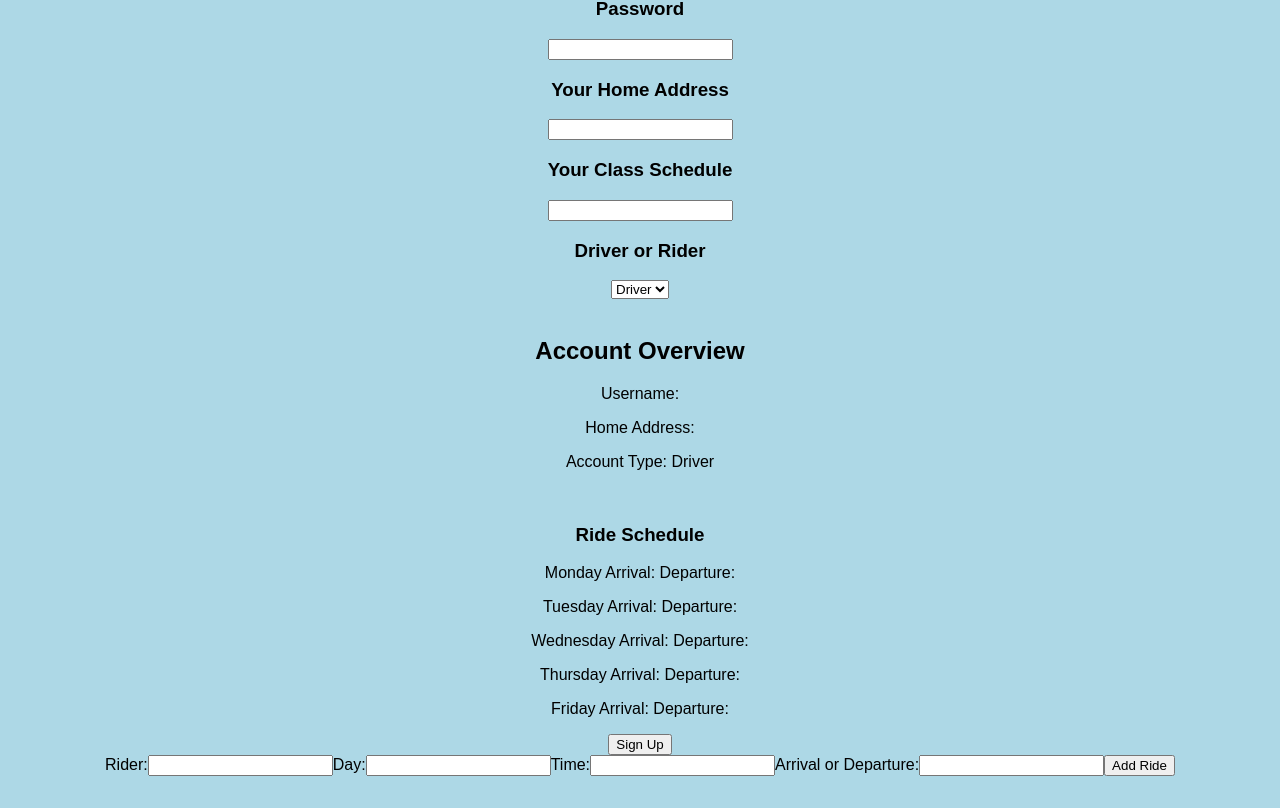
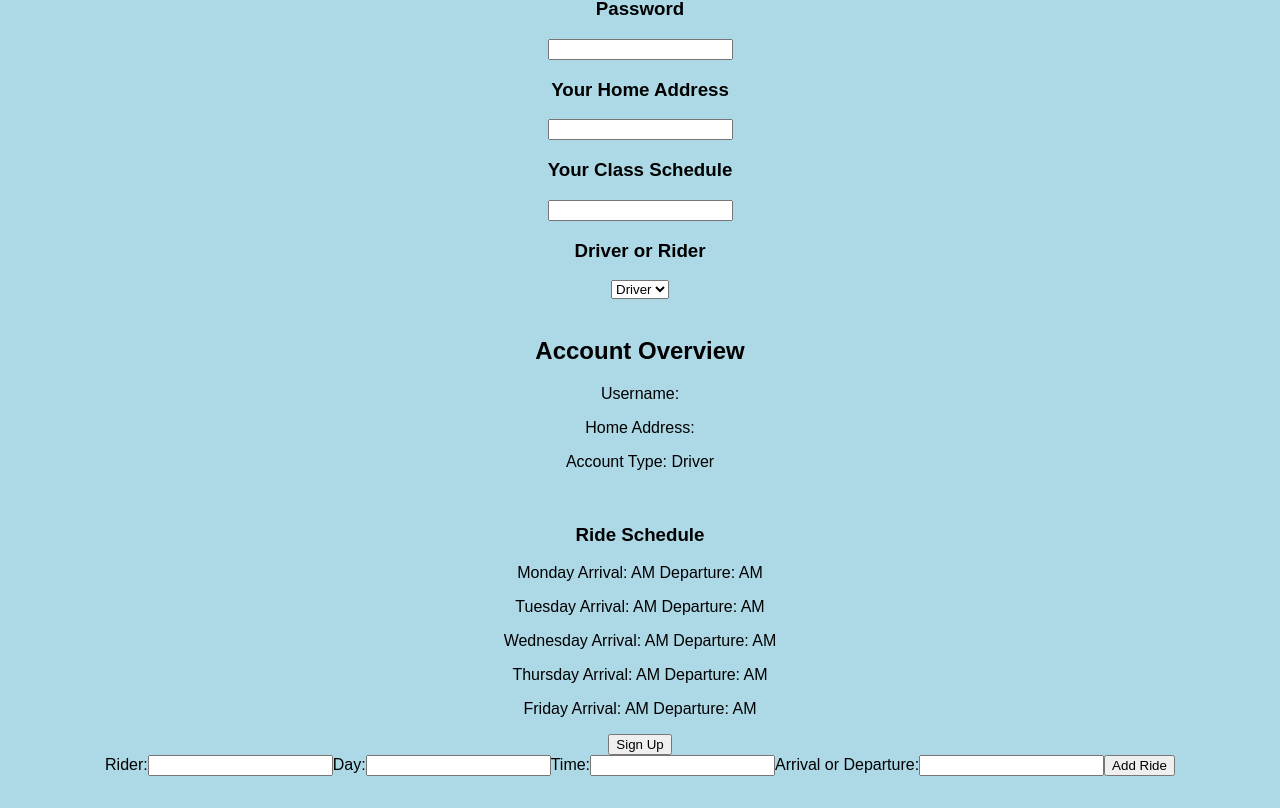
Before and after one commit to reuben-r/35L-project, a React (Create React App) app in the folder client-server-APP/fe/: page /signup in a window 1280 px wide. Shown: the part 359-1167 px from the top of the page. Built offline with nearby package versions, Linux system fonts and the light colour scheme.

Commit message:
Changed to make schedule times integers
-Changed regex by separation
-Changed setting times by parsing it into ints as well as adding extra values to convert PM times to ints
-Changed display of Arrival and Departure times

```diff
--- a/client-server-APP/fe/src/signup.jsx
+++ b/client-server-APP/fe/src/signup.jsx
@@ -72,20 +72,20 @@ const ClassScheduleInput = ({ onSignUpSuccess }) => {
 
 
     function calculateSched(i) {
-        const regexM1 = /(?:Monday).*?(\b\d{1,2}:\d{2}\s[APap][Mm]\b)/;
-        const regexT1 = /(?:Tuesday).*?(\b\d{1,2}:\d{2}\s[APap][Mm]\b)/;
-        const regexW1 = /(?:Wednesday).*?(\b\d{1,2}:\d{2}\s[APap][Mm]\b)/;
-        const regexR1 = /(?:Thursday).*?(\b\d{1,2}:\d{2}\s[APap][Mm]\b)/;
-        const regexF1 = /(?:Friday).*?(\b\d{1,2}:\d{2}\s[APap][Mm]\b)/;
+        const regexM1 = /(?:Monday).*?(\b\d{1,2}\b)(:\d{2}\s)([APap][Mm])/; //<======================= Separated Regex into three parts (first digits of time)(":" two minute digits)(AM or PM)
+        const regexT1 = /(?:Tuesday).*?(\b\d{1,2}\b)(:\d{2}\s)([APap][Mm])/;
+        const regexW1 = /(?:Wednesday).*?(\b\d{1,2}\b)(:\d{2}\s)([APap][Mm])/;
+        const regexR1 = /(?:Thursday).*?(\b\d{1,2}\b)(:\d{2}\s)([APap][Mm])/;
+        const regexF1 = /(?:Friday).*?(\b\d{1,2}\b)(:\d{2}\s)([APap][Mm])/;
         const regexM2 =
-          /(?:Monday .*?) - (\b\d{1,2}:\d{2}\s[APap][Mm]\b) - ([\w\d\s]+?)(Tuesday|Wednesday|Thursday|Friday|$)/;
+          /(?:Monday .*?) - (\b\d{1,2}\b)(:\d{2}\s)([APap][Mm]) - ([\w\d\s]+?)(Tuesday|Wednesday|Thursday|Friday|$)/;
         const regexT2 =
-          /(?:Tuesday .*?) - (\b\d{1,2}:\d{2}\s[APap][Mm]\b) - ([\w\d\s]+?)(Wednesday|Thursday|Friday|$)/;
+          /(?:Tuesday .*?) - (\b\d{1,2}\b)(:\d{2}\s)([APap][Mm]) - ([\w\d\s]+?)(Wednesday|Thursday|Friday|$)/;
         const regexW2 =
-          /(?:Wednesday .*?) - (\b\d{1,2}:\d{2}\s[APap][Mm]\b) - ([\w\d\s]+?)(Thursday|Friday|$)/;
+          /(?:Wednesday .*?) - (\b\d{1,2}\b)(:\d{2}\s)([APap][Mm]) - ([\w\d\s]+?)(Thursday|Friday|$)/;
         const regexR2 =
-          /(?:Thursday .*?) - (\b\d{1,2}:\d{2}\s[APap][Mm]\b) - ([\w\d\s]+?)(Friday|$)/;
-        const regexF2 = /(?:Friday .*?) .* - (\b\d{1,2}:\d{2}\s[APap][Mm]\b)/;
+          /(?:Thursday .*?) - (\b\d{1,2}\b)(:\d{2}\s)([APap][Mm]) - ([\w\d\s]+?)(Friday|$)/;
+        const regexF2 = /(?:Friday .*?) .* - (\b\d{1,2}\b)(:\d{2}\s)([APap][Mm])/;
 
         const matchM1 = regexM1.exec(i);
         const matchT1 = regexT1.exec(i);
@@ -99,61 +99,101 @@ const ClassScheduleInput = ({ onSignUpSuccess }) => {
         const matchF2 = regexF2.exec(i);
 
         if (matchM1) {
-          setM1(matchM1[1]);
+          if (matchM1[3] == "AM" || matchM1[1] == 12) { // <=========================================== Checks if time is "AM" or "PM" and sets value accordingly. 2PM = 14 or 10AM = 10
+            setM1(parseInt(matchM1[1]));
+          } else {
+            setM1(parseInt(matchM1[1]) + 12);
+          }
         } else {
           setM1("");
         }
 
         if (matchT1) {
-          setT1(matchT1[1]);
+          if (matchT1[3] == "AM" || matchT1[1] == 12) {
+            setT1(parseInt(matchT1[1]));
+          } else {
+            setT1(parseInt(matchT1[1]) + 12);
+          }
         } else {
           setT1("");
         }
 
         if (matchW1) {
-          setW1(matchW1[1]);
+          if (matchW1[3] == "AM" || matchW1[1] == 12) {
+            setW1(parseInt(matchW1[1]));
+          } else {
+            setW1(parseInt(matchW1[1]) + 12);
+          }
         } else {
           setW1("");
         }
 
         if (matchR1) {
-          setR1(matchR1[1]);
+          if (matchR1[3] == "AM" || matchR1[1] == 12) {
+            setR1(parseInt(matchR1[1]));
+          } else {
+            setR1(parseInt(matchR1[1]) + 12);
+          }
         } else {
           setR1("");
         }
 
         if (matchF1) {
-          setF1(matchF1[1]);
+          if (matchF1[3] == "AM" || matchF1[1] == 12) {
+            setF1(parseInt(matchF1[1]));
+          } else {
+            setF1(parseInt(matchF1[1]) + 12);
+          }
         } else {
           setF1("");
         }
 
         if (matchM2) {
-          setM2(matchM2[1]);
+          if (matchM2[3] == "AM" || matchM2[1] == 12) {
+            setM2(parseInt(matchM2[1]) + 1); // <========================== Adds an extra hour to the first value of time to round up. i.e. 9:50AM = 9 + 1 = 10AM || 8:50PM = 20 + 1 = 21 = 9PM
+          } else {
+            setM2(parseInt(matchM2[1]) + 13);
+          }
         } else {
           setM2("");
         }
 
         if (matchT2) {
-          setT2(matchT2[1]);
+          if (matchT2[3] == "AM" || matchT2[1] == 12) {
+            setT2(parseInt(matchT2[1]) + 1);
+          } else {
+            setT2(parseInt(matchT2[1]) + 13);
+          }
         } else {
           setT2("");
         }
 
         if (matchW2) {
-          setW2(matchW2[1]);
+          if (matchW2[3] == "AM" || matchW2[1] == 12) {
+            setW2(parseInt(matchW2[1]) + 1);
+          } else {
+            setW2(parseInt(matchW2[1]) + 13);
+          }
         } else {
           setW2("");
         }
 
         if (matchR2) {
-          setR2(matchR2[1]);
+          if (matchR2[3] == "AM" || matchR2[1] == 12) {
+            setR2(parseInt(matchR2[1]) + 1);
+          } else {
+            setR2(parseInt(matchR2[1]) + 13);
+          }
         } else {
           setR2("");
         }
 
         if (matchF2) {
-          setF2(matchF2[1]);
+          if (matchF2[3] == "AM" || matchF2[1] == 12) {
+            setF2(parseInt(matchF2[1]) + 1);
+          } else {
+            setF2(parseInt(matchF2[1]) + 13);
+          }
         } else {
           setF2("");
         }
@@ -224,11 +264,36 @@ const ClassScheduleInput = ({ onSignUpSuccess }) => {
                 <p>Account Type: {selectedChoice}</p>
                 <br></br>
                 <h3>Ride Schedule</h3>
-                <p>Monday Arrival: {m1} Departure: {m2}</p>
-                <p>Tuesday Arrival: {t1} Departure: {t2}</p>
-                <p>Wednesday Arrival: {w1} Departure: {w2}</p>
-                <p>Thursday Arrival: {r1} Departure: {r2}</p>
-                <p>Friday Arrival: {f1} Departure: {f2}</p>
+            <p>
+              Monday Arrival:{" "}
+              {m1 > 12 ? m1 - 12 + " PM " : m1 == 12 ? m1 + " PM " : m1 + " AM "}{" "/* All of this helps display the integer times as formatted times i.e. 18 = 6 PM*/}
+              Departure:{" "}
+              {m2 > 12 ? m2 - 12 + " PM " : m2 == 12 ? m2 + " PM " : m2 + " AM "}
+            </p>
+            <p>
+              Tuesday Arrival:{" "}
+              {t1 > 12 ? t1 - 12 + " PM " : t1 == 12 ? t1 + " PM " : t1 + " AM "}{" "}
+              Departure:{" "}
+              {t2 > 12 ? t2 - 12 + " PM " : t2 == 12 ? t2 + " PM " : t2 + " AM "}
+            </p>
+            <p>
+              Wednesday Arrival:{" "}
+              {w1 > 12 ? w1 - 12 + " PM " : w1 == 12 ? w1 + " PM " : w1 + " AM "}{" "}
+              Departure:{" "}
+              {w2 > 12 ? w2 - 12 + " PM " : w2 == 12 ? w2 + " PM " : w2 + " AM "}
+            </p>
+            <p>
+              Thursday Arrival:{" "}
+              {r1 > 12 ? r1 - 12 + " PM " : r1 == 12 ? r1 + " PM " : r1 + " AM "}{" "}
+              Departure:{" "}
+              {r2 > 12 ? r2 - 12 + " PM " : r2 == 12 ? r2 + " PM " : r2 + " AM "}
+            </p>
+            <p>
+              Friday Arrival:{" "}
+              {f1 > 12 ? f1 - 12 + " PM " : f1 == 12 ? f1 + " PM " : f1 + " AM "}{" "}
+              Departure:{" "}
+              {f2 > 12 ? f2 - 12 + " PM " : f2 == 12 ? f2 + " PM " : f2 + " AM "}
+            </p>
             </div>
             <div>
                 <button onClick={handleSubmit} type="submit">Sign Up</button>
```
